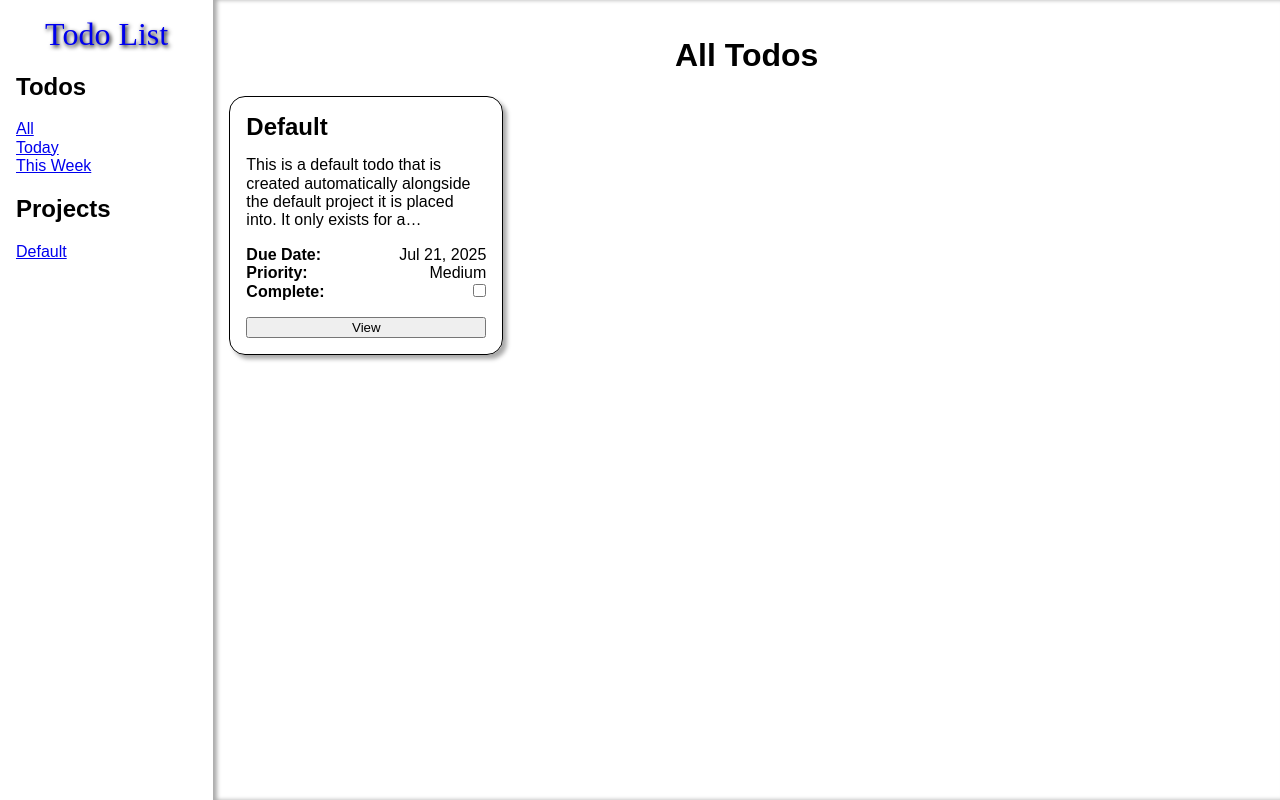
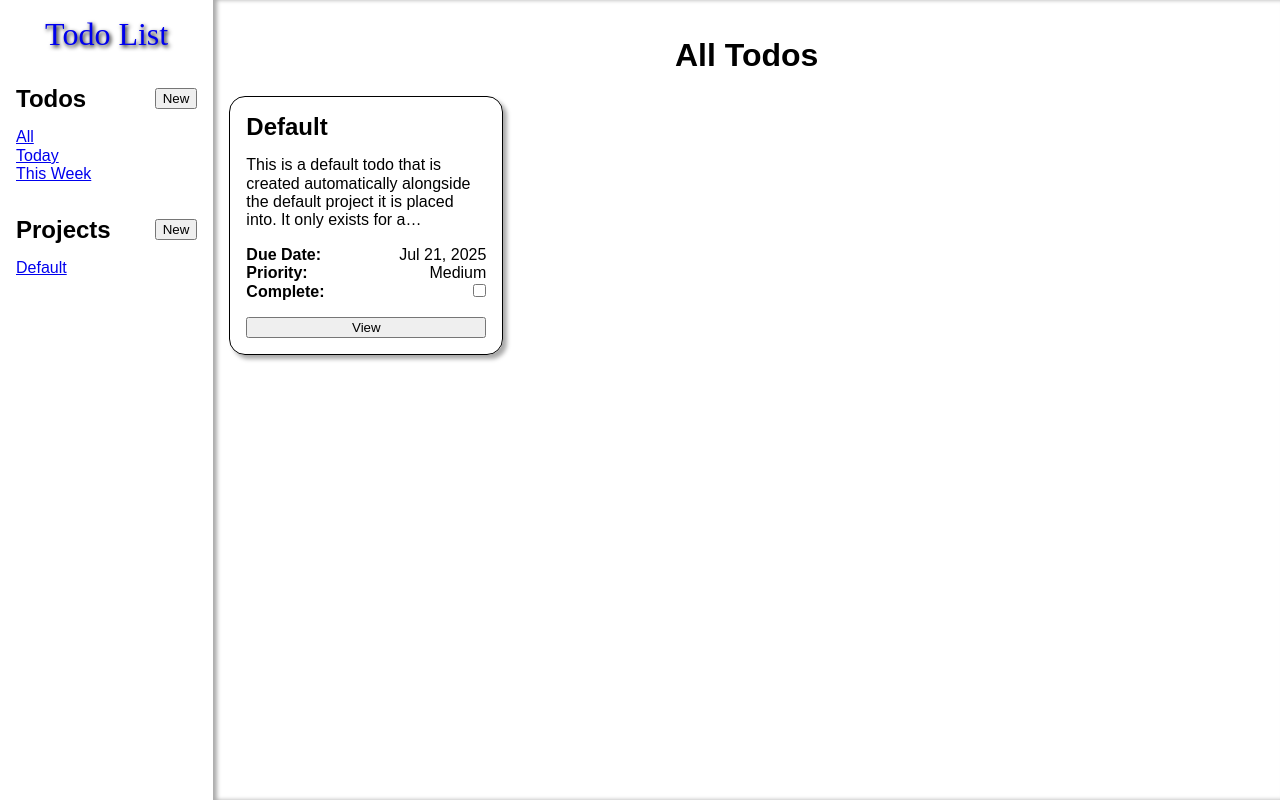
Before and after one commit to saffr3n-dump/todo-list, a website built with webpack: page src/template.html in a window 1280 px wide. Built offline with nearby package versions, Linux system fonts and the light colour scheme.

Commit message:
feat: add buttons to create new todos and projects

```diff
--- a/src/style.css
+++ b/src/style.css
@@ -34,6 +34,18 @@ main {
 
   & > div > p {
     text-align: center;
+  }
+}
+
+nav div {
+  display: flex;
+  align-items: center;
+  justify-content: space-between;
+  gap: 1rem;
+  margin-top: 2rem;
+
+  & h2 {
+    margin: 0;
   }
 }
 
--- a/src/template.html
+++ b/src/template.html
@@ -9,13 +9,19 @@
     <aside>
       <a href="#" class="logo">Todo List</a>
       <nav>
-        <h2>Todos</h2>
+        <div>
+          <h2>Todos</h2>
+          <button>New</button>
+        </div>
         <ul class="nav-todos">
           <li><a href="#">All</a></li>
           <li><a href="#">Today</a></li>
           <li><a href="#">This Week</a></li>
         </ul>
-        <h2>Projects</h2>
+        <div>
+          <h2>Projects</h2>
+          <button>New</button>
+        </div>
         <ul class="nav-projects"></ul>
       </nav>
     </aside>
```
